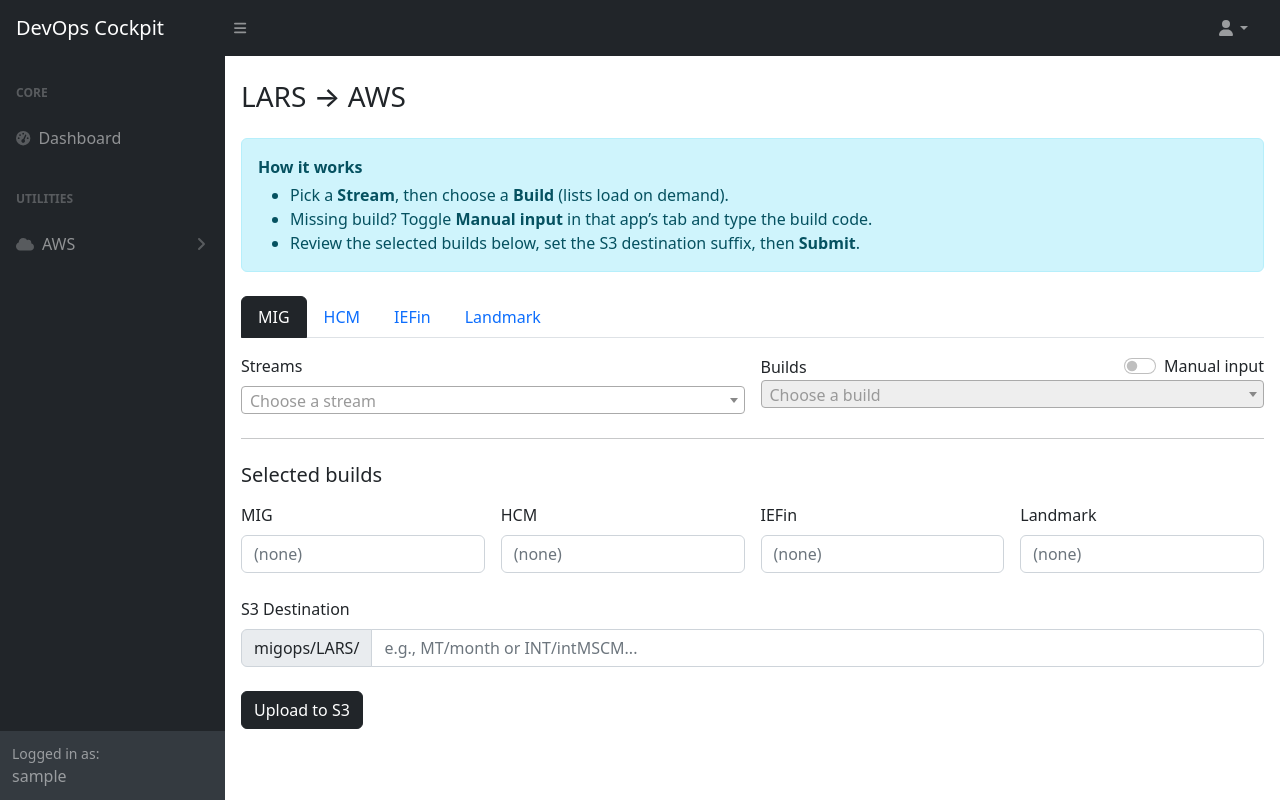
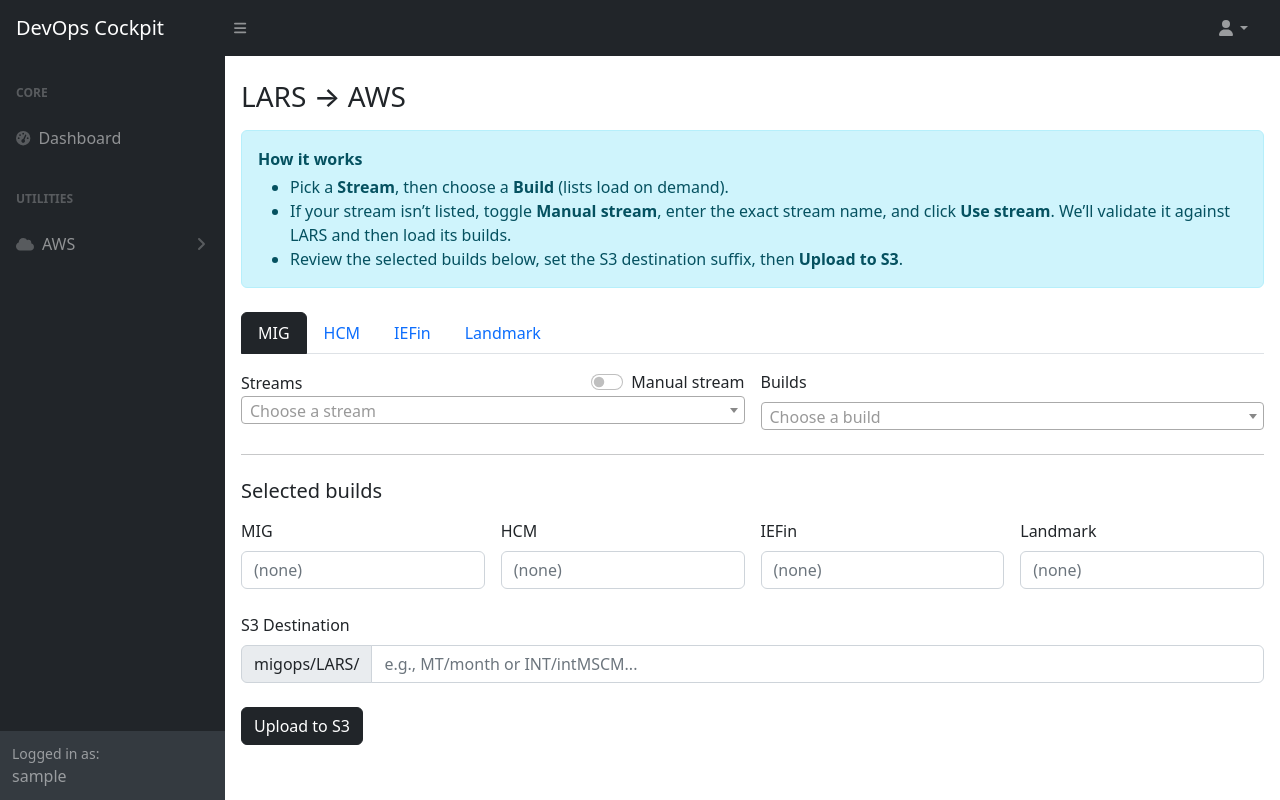
Before and after one commit to julianamindev/flaskv2, a Flask app: template flaskv2/templates/lars2aws.html in a window 1280 px wide. Run offline with Flask 3, Linux system fonts and the light colour scheme; the template is opened without the code that fills it: values that come from a table or form of the project are taken from there, others are empty; the visitor is signed in with stand-in values (Sample User, id 1); parts of the project's set-up code (start-up, migrations or seed data) failed here and were passed over; some libraries are stand-ins or nearby versions.

Commit message:
WIP -- changed to manual stream input

```diff
--- a/flaskv2/static/js/lars2aws.js
+++ b/flaskv2/static/js/lars2aws.js
@@ -1,15 +1,34 @@
 (function () {
   const APPS = (window.L2A && window.L2A.APPS) || [];
+
+  function showAlert(msg, type = 'warning') {
+    const $zone = $('#l2a-alerts');
+    const $el = $(`
+      <div class="alert alert-${type} alert-dismissible fade show" role="alert">
+        ${msg}
+        <button type="button" class="btn-close" data-bs-dismiss="alert" aria-label="Close"></button>
+      </div>`);
+    $zone.empty().append($el);
+  }
 
   function initAjaxSelect2ForApp(app) {
     const key = app.toLowerCase();
     const $pane   = $(`#${key}-pane`);
     const $stream = $(`#${key}-stream`);
     const $build  = $(`#${key}-build`);
-    const $manualToggle = $(`#${key}-manual-toggle`);
-    const $manualInput  = $(`#${key}-manual-input`);
 
-    // Streams
+    const $manualToggle   = $(`#${key}-manual-toggle`);
+    const $manualWrap     = $(`#${key}-manual-stream-wrap`);
+    const $manualInput    = $(`#${key}-manual-input`);
+    const $manualValidate = $(`#${key}-manual-validate`);
+
+    // Which stream is currently active?
+    function effectiveStream() {
+      if ($manualToggle.is(':checked')) return ($manualInput.val() || '').trim();
+      return $stream.val() || '';
+    }
+
+    // STREAMS
     $stream.select2({
       width: '100%',
       allowClear: true,
@@ -29,8 +48,8 @@
       dropdownParent: $pane
     });
 
-    // Builds
-    $build.prop('disabled', true).select2({
+    // BUILDS (always enabled; pulls from effectiveStream)
+    $build.prop('disabled', false).select2({
       width: '100%',
       allowClear: true,
       placeholder: $build.data('placeholder') || 'Choose a build',
@@ -40,11 +59,43 @@
         dataType: 'json',
         delay: 250,
         cache: true,
-        transport: (params, ok, fail) => {
-          if (!$stream.val()) { ok({ results: [], pagination: { more: false } }); return; }
-          return $.ajax(params).then(ok, fail);
+
+        // Validate manual stream (if any) before hitting /api/builds
+        transport: function (params, success, failure) {
+          const sid = effectiveStream();
+          if (!sid) { success({ results: [], pagination: { more: false } }); return; }
+
+          if ($manualToggle.is(':checked')) {
+            $.getJSON('/api/streams/exists', { app, stream: sid })
+              .done(({ exists, stream }) => {
+                if (!exists) {
+                  showAlert(`Stream <b>${sid}</b> not found for <b>${app}</b>.`, 'danger');
+                  success({ results: [], pagination: { more: false } });
+                  return;
+                }
+                // Update manual text with canonical casing
+                if (stream && stream !== sid) $manualInput.val(stream);
+                $.ajax(params).then(success, failure);
+              })
+              .fail(() => {
+                showAlert('Unable to validate stream right now.', 'danger');
+                success({ results: [], pagination: { more: false } });
+              });
+            return;
+          }
+
+          // Normal mode
+          return $.ajax(params).then(success, failure);
         },
-        data: params => ({ app, stream_id: $stream.val(), q: params.term || '', page: params.page || 1 }),
+
+        // Always send the effective stream
+        data: params => ({
+          app,
+          stream_id: effectiveStream(),
+          q: params.term || '',
+          page: params.page || 1
+        }),
+
         processResults: data => ({
           results: data.results || [],
           pagination: { more: data.pagination && data.pagination.more }
@@ -53,51 +104,67 @@
       dropdownParent: $pane
     });
 
-    // Summary helpers
-    const setSummary = (buildVal) => {
-      const streamVal = $stream.val() || '';
+    // Summary + hidden inputs
+    function setSummary(buildVal) {
+      const s = effectiveStream();
       $(`#summary-${key}`).val(buildVal || '');
-      $(`#hidden-${key}-stream`).val(streamVal);
+      $(`#hidden-${key}-stream`).val(s);
       $(`#hidden-${key}-build`).val(buildVal || '');
-    };
+    }
 
-    // Events
+    // Stream (normal) changes: clear build selection
     $stream.on('select2:select select2:clear', () => {
-      const hasStream = !!$stream.val();
-      if ($manualToggle.is(':checked')) {
-        setSummary($manualInput.val().trim());
-      } else {
-        $build.prop('disabled', !hasStream).val(null).trigger('change');
-        setSummary('');
-      }
+      $build.val(null).trigger('change');
+      setSummary('');
     });
 
+    // Builds change: update summary
     $build.on('select2:select select2:clear', () => {
       setSummary($build.val() || '');
     });
 
-    $manualToggle.on('change', function () {
-      const on = this.checked;
-      const $buildS2 = $build.next('.select2');
+    // Manual STREAM mode toggle
+    function enterManual(on) {
+      const $streamS2 = $stream.next('.select2');
       if (on) {
-        $buildS2.addClass('d-none');
-        $build.prop('disabled', true).val(null).trigger('change');
-        $manualInput.removeClass('d-none').focus();
-        setSummary($manualInput.val().trim());
+        $streamS2.addClass('d-none');
+        $manualWrap.removeClass('d-none');
+        $build.val(null).trigger('change');
+        setSummary('');
+        $manualInput.focus();
       } else {
-        $manualInput.addClass('d-none');
-        $buildS2.removeClass('d-none');
-        $build.prop('disabled', !$stream.val());
-        setSummary($build.val() || '');
+        $manualWrap.addClass('d-none');
+        $streamS2.removeClass('d-none');
+        $build.val(null).trigger('change');
+        setSummary('');
       }
-    });
+    }
+    $manualToggle.on('change', function () { enterManual(this.checked); });
 
-    $manualInput.on('input', () => {
-      if ($manualToggle.is(':checked')) setSummary($manualInput.val().trim());
+    // Optional: "Use stream" button to set into stream Select2 (nice UX)
+    function validateAndApplyManualStream() {
+      const sid = ($manualInput.val() || '').trim();
+      if (!sid) return;
+      $.getJSON('/api/streams/exists', { app, stream: sid })
+        .done(({ exists, stream }) => {
+          if (!exists) {
+            showAlert(`Stream <b>${sid}</b> not found for <b>${app}</b>.`, 'danger');
+            $build.val(null).trigger('change');
+            setSummary('');
+            return;
+          }
+          const $opt = new Option(stream, stream, true, true);
+          $stream.append($opt).trigger('change');
+          showAlert(`Using stream <b>${stream}</b> for <b>${app}</b>.`, 'success');
+        })
+        .fail(() => showAlert('Unable to validate stream right now.', 'danger'));
+    }
+    $manualValidate.on('click', validateAndApplyManualStream);
+    $manualInput.on('keypress', function (e) {
+      if (e.key === 'Enter') { e.preventDefault(); validateAndApplyManualStream(); }
     });
   }
 
-  // On ready
   $(function () {
     APPS.forEach(initAjaxSelect2ForApp);
 
--- a/flaskv2/templates/lars2aws.html
+++ b/flaskv2/templates/lars2aws.html
@@ -2,26 +2,26 @@
 
 {% block title %}DevOps Cockpit - LARS2AWS{% endblock%}
 
-{# Page-specific CSS #}
 {% block extra_head %}
-
   <link href="https://cdn.jsdelivr.net/npm/select2@4.1.0-rc.0/dist/css/select2.min.css" rel="stylesheet"/>
   <link href="{{ url_for('static', filename='css/extras/lars2aws-tab-styles.css') }}" rel="stylesheet" />
-
 {% endblock %}
 
 {% block main %}
 <main>
   <div class="container-fluid px-2 px-md-3 pt-4">
 
-    <h1 class="h3 mb-4">LARS → AWS</h1>
+    <h1 class="h3 mb-3">LARS → AWS</h1>
+
+    <!-- inline alert area -->
+    <div id="l2a-alerts"></div>
 
     <div class="alert alert-info mb-4" role="alert">
       <div class="fw-semibold mb-1">How it works</div>
       <ul class="mb-0">
         <li>Pick a <b>Stream</b>, then choose a <b>Build</b> (lists load on demand).</li>
-        <li>Missing build? Toggle <b>Manual input</b> in that app’s tab and type the build code.</li>
-        <li>Review the selected builds below, set the S3 destination suffix, then <b>Submit</b>.</li>
+        <li>If your stream isn’t listed, toggle <b>Manual stream</b>, enter the exact stream name, and click <b>Use stream</b>. We’ll validate it against LARS and then load its builds.</li>
+        <li>Review the selected builds below, set the S3 destination suffix, then <b>Upload to S3</b>.</li>
       </ul>
     </div>
 
@@ -46,43 +46,48 @@
         <div class="tab-pane fade {% if loop.first %}show active{% endif %}" id="{{ app|lower }}-pane" role="tabpanel" aria-labelledby="{{ app|lower }}-tab">
 
           <div class="row g-3">
+            <!-- STREAMS -->
             <div class="col-md-6">
-              <label class="form-label" for="{{ app|lower }}-stream">Streams</label>
+              <div class="d-flex justify-content-between align-items-center">
+                <label class="form-label mb-0" for="{{ app|lower }}-stream">Streams</label>
+
+                <div class="form-check form-switch ms-3">
+                  <input class="form-check-input" type="checkbox" id="{{ app|lower }}-manual-toggle">
+                  <label class="form-check-label" for="{{ app|lower }}-manual-toggle">Manual stream</label>
+                </div>
+              </div>
+
+              <!-- Normal Select2 for streams (hidden in manual mode) -->
               <select class="form-select select2 stream-select"
                       id="{{ app|lower }}-stream"
                       name="{{ app|lower }}_stream"
                       data-app="{{ app }}"
                       data-placeholder="Choose a stream">
                 <option></option>
-                {# options populated by JS from APP_DATA #}
               </select>
+
+              <!-- Manual stream entry (shown in manual mode) -->
+              <div class="input-group mt-2 d-none" id="{{ app|lower }}-manual-stream-wrap">
+                <input type="text"
+                       class="form-control"
+                       id="{{ app|lower }}-manual-input"
+                       placeholder="Enter exact stream (e.g., REL_2025_08, intINT_2025_08)">
+                <button class="btn btn-outline-primary" type="button" id="{{ app|lower }}-manual-validate">
+                  Use stream
+                </button>
+              </div>
             </div>
 
+            <!-- BUILDS -->
             <div class="col-md-6">
-              <div class="d-flex justify-content-between align-items-center">
-                <label class="form-label mb-0" for="{{ app|lower }}-build">Builds</label>
-
-                <div class="form-check form-switch ms-3">
-                  <input class="form-check-input" type="checkbox" id="{{ app|lower }}-manual-toggle">
-                  <label class="form-check-label" for="{{ app|lower }}-manual-toggle">Manual input</label>
-                </div>
-              </div>
-
-              {# normal Select2 dropdown (hidden when manual mode is ON) #}
+              <label class="form-label" for="{{ app|lower }}-build">Builds</label>
               <select class="form-select select2 build-select"
                       id="{{ app|lower }}-build"
                       name="{{ app|lower }}_build"
                       data-app="{{ app }}"
-                      data-placeholder="Choose a build"
-                      disabled>
+                      data-placeholder="Choose a build">
                 <option></option>
               </select>
-
-              {# manual build code (shown when manual mode is ON) #}
-              <input type="text"
-                    class="form-control mt-2 d-none"
-                    id="{{ app|lower }}-manual-input"
-                    placeholder="Enter build version (e.g., 3.07)">
             </div>
           </div>
 
@@ -98,8 +103,7 @@
         {% for app in APPS %}
         <div class="col-md-6 col-lg-3">
           <label class="form-label" for="summary-{{ app|lower }}">{{ app }}</label>
-          <input type="text" id="summary-{{ app|lower }}" class="form-control" placeholder="(none)"
-                 readonly>
+          <input type="text" id="summary-{{ app|lower }}" class="form-control" placeholder="(none)" readonly>
           <!-- Hidden inputs that actually submit -->
           <input type="hidden" name="summary_{{ app|lower }}_stream" id="hidden-{{ app|lower }}-stream">
           <input type="hidden" name="summary_{{ app|lower }}_build"  id="hidden-{{ app|lower }}-build">
@@ -107,7 +111,7 @@
         {% endfor %}
       </div>
 
-      {# --- Path prefix field --- #}
+      <!-- Path prefix -->
       <div class="mt-4">
         <label class="form-label" for="migops-lars-input">S3 Destination</label>
         <div class="input-group">
@@ -119,7 +123,6 @@
             class="form-control"
             placeholder="e.g., MT/month or INT/intMSCM..." />
         </div>
-        {# full path we’ll submit #}
         <input type="hidden" name="migops_lars_path" id="migops-lars-path">
       </div>
 
```
